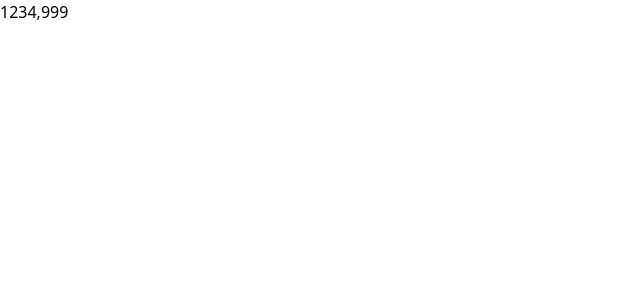
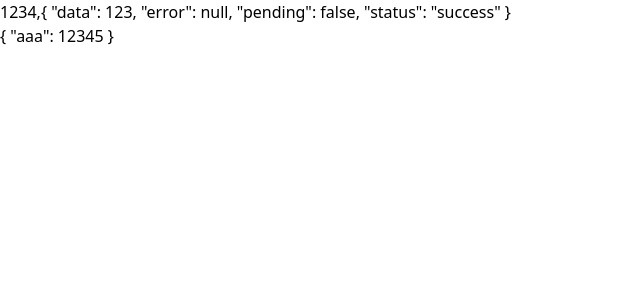
Before and after one commit to xiasiyong/nuxt3-learn, a Nuxt app: page /about in a window 1280 px wide. Shown: the top 300 px of the page, without its empty margins (0-640 px from the left). Built offline with nearby package versions, Linux system fonts and the light colour scheme.

Commit message:
feat:解决webpack模式报错问题

```diff
--- a/app.vue
+++ b/app.vue
@@ -13,6 +13,9 @@ const { data } = await useAsyncData('count', () => {
             resolve({aaa: 12345})
         }, 500)
     })
+}, {
+  server: true,
+  lazy: true
 })
 userStore.setUserInfo(data)
 </script>
--- a/pages/about.vue
+++ b/pages/about.vue
@@ -1,7 +1,22 @@
 <template>
-    <div>1234,{{a}}</div>
+    <div>1234,{{data}}
+        <div>{{userStore.userInfo}}</div>
+    </div>
 </template>
 
-<script setup lang="ts">
-const a = ref(999)
+<script  lang="ts" setup>
+const data = await useAsyncData('test', () => {
+    console.log('test useAsyncData')
+    return new Promise((resolve) => {
+        setTimeout(() => {
+            resolve(123)
+        })
+    })
+}, {
+     lazy: true,
+     initialCache: false
+})
+
+import useCounterStore from '~/stores/user'
+const userStore = useCounterStore()
 </script>
```
